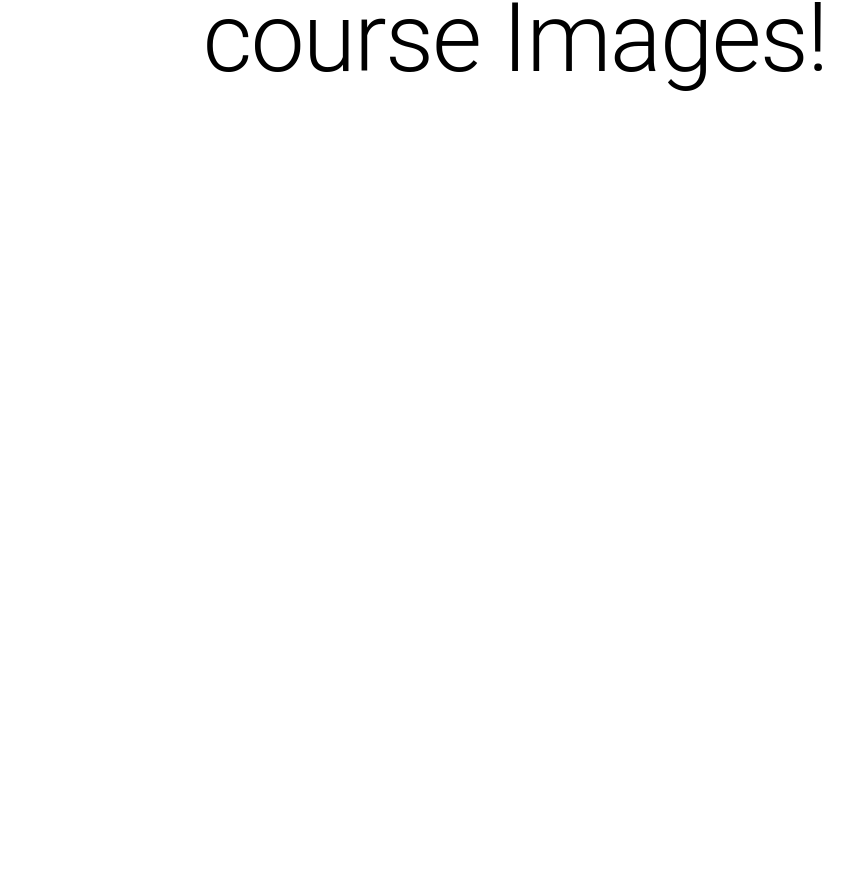
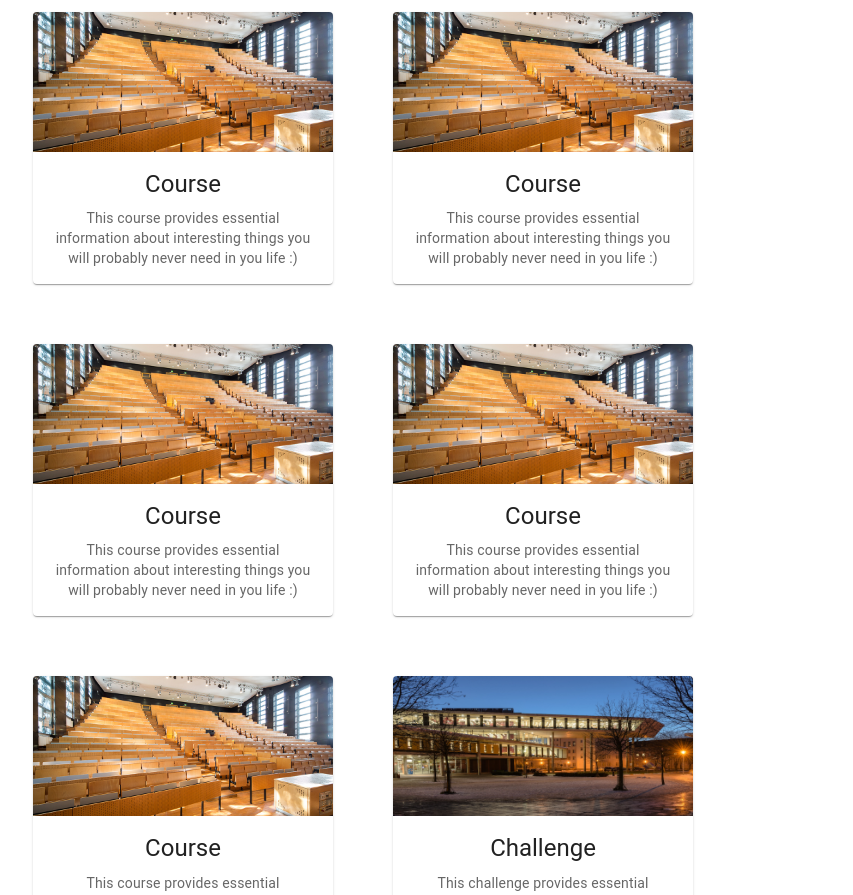
Before and after one commit to 2mey10/Scrum-in-Practice, a React (Create React App) app in the folder frontend/: page /courses in a window 1280 px wide. Shown: the part 199-1094 px from the top of the page, without its empty margins (125-978 px from the left). Before the commit the page ends 800 px from the top, so only its background shows below. Built offline with nearby package versions, Linux system fonts and the light colour scheme.

Commit message:
added course overview

```diff
--- a/frontend/src/App.js
+++ b/frontend/src/App.js
@@ -14,16 +14,19 @@ import ToBeImplemented from "./components/ToBeImplemented";
 import ErrorPage from "./components/ErrorPage";
 import Login from "./components/Login";
 import Register from './components/Register';
+import CoursesOverview from "./components/courses/CoursesOverview";
+import CourseOverview from "./components/courses/CourseOverview";
 
 
 function App() {
   return (
     <div className="App">
-
         <Navbar/>
         <Router>
             <Routes>
-                <Route element={<CourseImageClassification/>} path="/courses"/>
+                <Route element={<CoursesOverview/>} path="/courses"/>
+                <Route element={<CourseOverview />} path="/courses/:courseID"/>
+
                 <Route element={<Login />} path="/login" />
                 <Route element={<Register />} path="/register" />
                 <Route element={<ToBeImplemented/>} path="/register" />
--- /dev/null
+++ b/frontend/src/components/courses/CourseOverview.jsx
@@ -0,0 +1,57 @@
+import * as React from 'react';
+import Typography from '@mui/material/Typography';
+import "./CoursesOverview.css";
+import {useNavigate} from "react-router-dom";
+import Button from "@mui/material/Button";
+import {Card, CardActionArea, CardContent, CardMedia} from "@mui/material";
+import { useParams } from 'react-router-dom'
+function ChallengeElement() {
+    return (
+        <div className="course-element">
+            <Card sx={{ maxWidth: 300 }}>
+                <CardActionArea>
+                    <CardMedia
+                        component="img"
+                        height="140"
+                        image="/static/images/unibib.png"
+                        alt="no image"
+                    />
+                    <CardContent>
+                        <Typography gutterBottom variant="h5" component="div">
+                            Challenge
+                        </Typography>
+                        <Typography variant="body2" color="text.secondary">
+                            This challenge provides essential information about interesting things you will probably never
+                            need in you life :)
+                        </Typography>
+                    </CardContent>
+                </CardActionArea>
+            </Card>
+        </div>
+
+    );
+}
+
+
+function CoursesOverview(props) {
+    const challenges = [1,2,3,4,5,6,7]
+    const {courseID} = useParams()
+    console.log(courseID)
+    return (
+        <div >
+            <Typography variant={"h1"}>
+                Course {courseID}
+            </Typography>
+
+            <div className="course-container">
+                {challenges.map((course) => (
+                    <ChallengeElement/>
+                ))}
+            </div>
+
+
+        </div>
+
+    );
+}
+export default CoursesOverview;
--- /dev/null
+++ b/frontend/src/components/courses/CoursesOverview.css
@@ -0,0 +1,12 @@
+.course-container{
+    display: flex;
+    flex-direction: row;
+    align-items: flex-start;
+    flex-wrap: wrap;
+    #justify-content: space-evenly;
+    max-width: 80%;
+    margin-left: 10%;
+}
+.course-element{
+    margin: 30px;
+}
--- /dev/null
+++ b/frontend/src/components/courses/CoursesOverview.jsx
@@ -0,0 +1,91 @@
+import * as React from 'react';
+import Typography from '@mui/material/Typography';
+import "./CoursesOverview.css";
+import {useNavigate} from "react-router-dom";
+import Button from "@mui/material/Button";
+import {Card, CardActionArea, CardContent, CardMedia} from "@mui/material";
+import { redirect } from "react-router-dom";
+
+function CourseElement() {
+
+    const navigate = useNavigate();
+    const courseID = 1;
+    return (
+        <div className="course-element">
+            <Card sx={{ maxWidth: 300 }}>
+                <CardActionArea>
+                    <CardMedia
+                        component="img"
+                        height="140"
+                        image="/static/images/hörsaal.jpg"
+                        alt="no image"
+                        onClick={() => navigate(`/courses/${courseID}`)}
+                    />
+                    <CardContent>
+                        <Typography gutterBottom variant="h5" component="div">
+                            Course
+                        </Typography>
+                        <Typography variant="body2" color="text.secondary">
+                            This course provides essential information about interesting things you will probably never
+                            need in you life :)
+                        </Typography>
+                    </CardContent>
+                </CardActionArea>
+            </Card>
+        </div>
+
+    );
+}
+
+function ChallengeElement() {
+    return (
+        <div className="course-element">
+            <Card sx={{ maxWidth: 300 }}>
+                <CardActionArea>
+                    <CardMedia
+                        component="img"
+                        height="140"
+                        image="/static/images/unibib.png"
+                        alt="no image"
+                    />
+                    <CardContent>
+                        <Typography gutterBottom variant="h5" component="div">
+                            Challenge
+                        </Typography>
+                        <Typography variant="body2" color="text.secondary">
+                            This challenge provides essential information about interesting things you will probably never
+                            need in you life :)
+                        </Typography>
+                    </CardContent>
+                </CardActionArea>
+            </Card>
+        </div>
+
+    );
+}
+
+
+function CoursesOverview() {
+    const courses = [1,2,3,4,5]
+    const challenges = [1,2,3,4,5,6,7]
+    return (
+        <div >
+            <Typography variant={"h1"}>
+                Courses
+            </Typography>
+
+            <div className="course-container">
+                {courses.map((course) => (
+                    <CourseElement/>
+                ))}
+                {challenges.map((course) => (
+                    <ChallengeElement/>
+                ))}
+            </div>
+
+
+        </div>
+
+    );
+}
+export default CoursesOverview;
```
Also changed, not shown: frontend/public/static/images/hörsaal.jpg (added), frontend/public/static/images/unibib.png (added).
